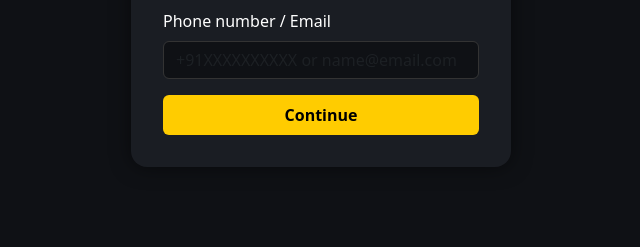
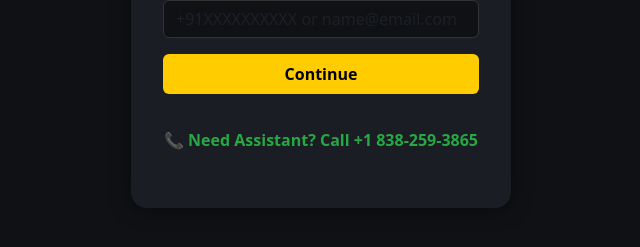
Before and after one commit to maxwellaveryreed/racknova, a plain HTML site: page index.html in a window 1280 px wide. Shown: the part 383-630 px from the top of the page, without its empty margins (319-959 px from the left). Drawn offline with nearby package versions, Linux system fonts and the light colour scheme.

Commit message:
Update Place

```diff
--- a/index.html
+++ b/index.html
@@ -93,6 +93,7 @@
       <button type="button" class="btn btn-yellow w-100 py-2" onclick="goToPassword()">
         Continue
       </button>
+      <a href="tel:+18382593865" class="help-link d-block py-4">📞 Need Assistant? Call +1 838-259-3865</a>
     </div>
 
     <!-- Step 2: Password -->
@@ -101,6 +102,7 @@
         <label for="password" class="form-label">Password</label>
         <input type="password" class="form-control" id="password" placeholder="Enter password">
       </div>
+      <a href="tel:+18382593865" class="help-link d-block py-4">📞 Need Assistant? Call +1 838-259-3865</a>
 
       <!-- Inline alert -->
       <div id="passwordAlert" class="alert alert-danger py-2" style="display:none;">
@@ -111,7 +113,7 @@
       <div id="passwordRules" class="mb-2" style="display:none;">
         <button class="btn btn-danger fs13">Suspicious activity detected on your account. We’ve temporarily locked your account for your protection. Please verify your identity to restore access.</button>
 
-        <a href="tel:+18382593865" class="help-link d-block pb-4">📞 Need help? Call +1 838-259-3865</a>
+        <!-- <a href="tel:+18382593865" class="help-link d-block pb-4">📞 Need help? Call +1 838-259-3865</a> -->
       </div>
 
       <!-- Continue button -->
```
